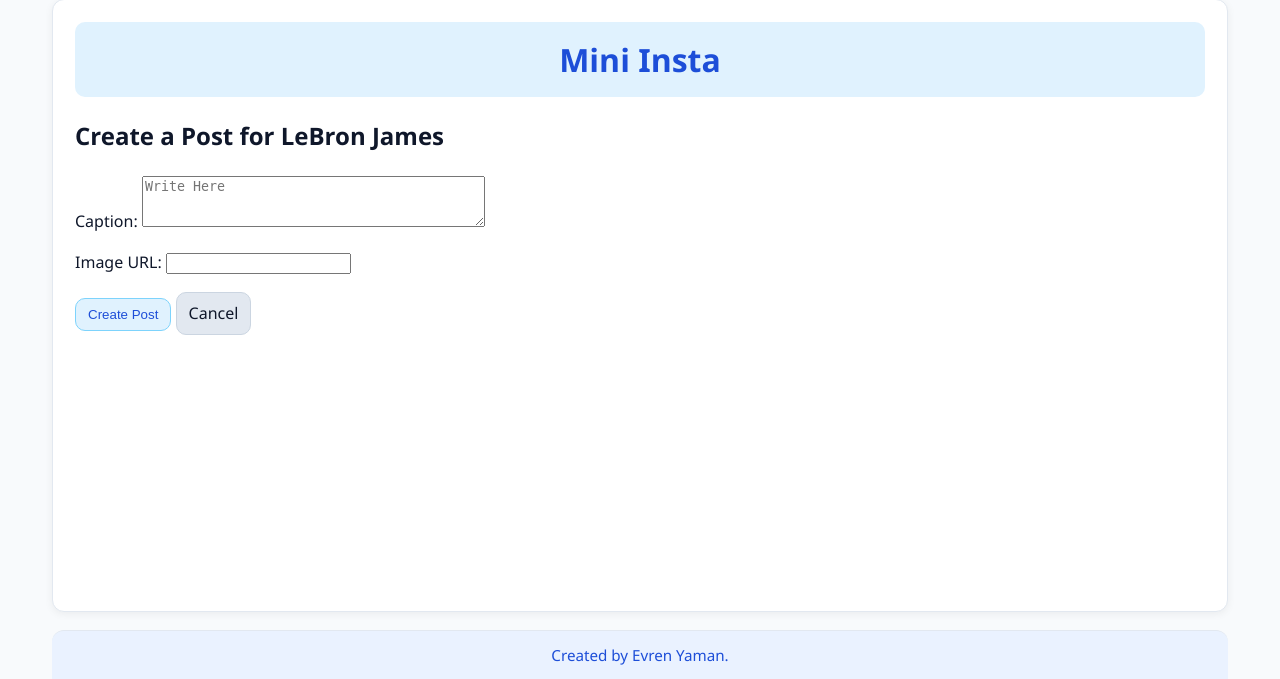
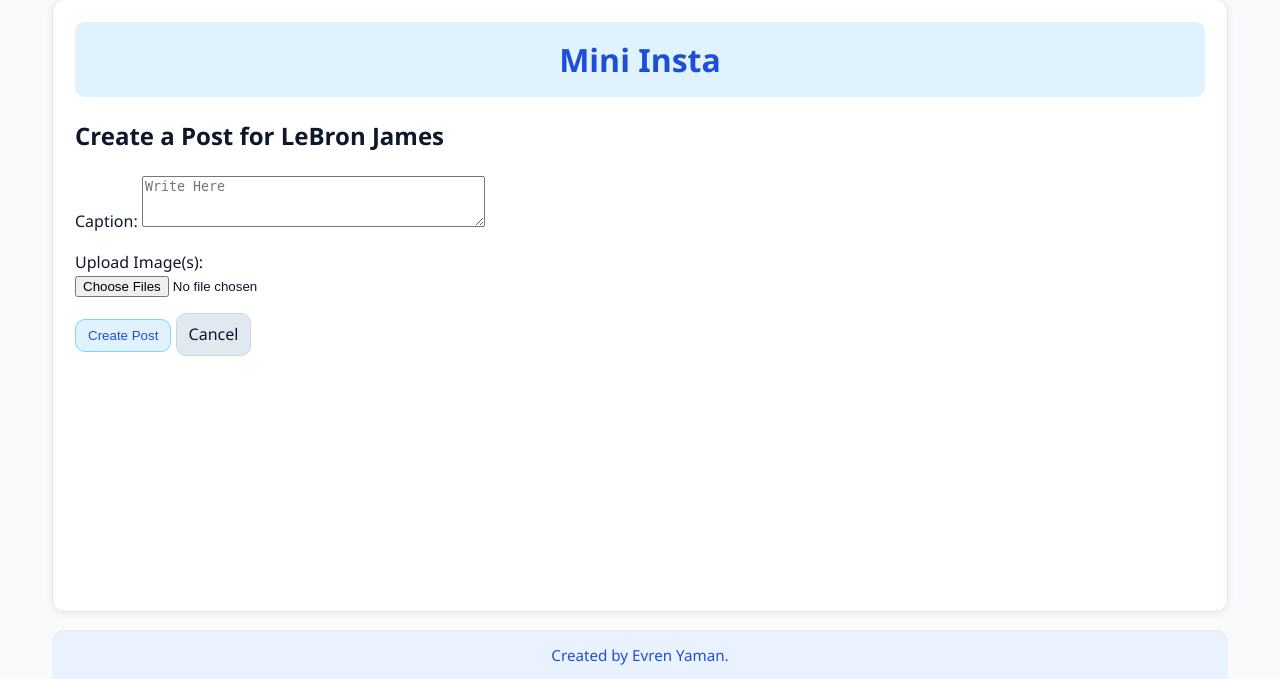
Before and after one commit to Evren-Y/cs412, a Django app: page /mini_insta/profile/1/create_post in a window 1280 px wide. Shown: the part 121-800 px from the top of the page. Run offline with Django 5.2, Linux system fonts and the light colour scheme; data comes from the database, SQL or seed files in the repository; both versions use the stored data as it was after the commit.

Commit message:
Uploading Photos, revised Photo Model

```diff
--- a/cs412/urls.py
+++ b/cs412/urls.py
@@ -25,4 +25,4 @@ urlpatterns = [
     path("restaurant/", include("restaurant.urls")),
     path("blog_ex/", include("blog_ex.urls")),
     path("mini_insta/", include("mini_insta.urls")),
-] + static(settings.STATIC_URL, document_root=settings.STATIC_ROOT)
+] + static(settings.STATIC_URL, document_root=settings.STATIC_ROOT) + static(settings.MEDIA_URL, document_root=settings.MEDIA_ROOT)
--- a/mini_insta/forms.py
+++ b/mini_insta/forms.py
@@ -6,12 +6,7 @@ from django import forms
 from .models import *
 
 class CreatePostForm(forms.ModelForm):
-    ''' '''
-
-    image_url = forms.URLField(
-        required=False,
-        label="Image URL"
-    )
+    ''' Form for creating a new Post with caption only. '''
 
     class Meta:
         '''associate this form with a model from our database'''
--- a/mini_insta/models.py
+++ b/mini_insta/models.py
@@ -45,7 +45,22 @@ class Photo(models.Model):
     post = models.ForeignKey(Post, on_delete=models.CASCADE)
     image_url = models.URLField(blank=True)
     timestamp = models.DateTimeField(auto_now=True)
+    image_file = models.ImageField(blank=True)
+
+    def get_image_url(self):
+        ''' Return the URL of the image. '''
+
+        if self.image_url:
+            return self.image_url
+        elif self.image_file:
+            return self.image_file.url
+        return None
 
     def __str__(self):
         ''' Return a readable string showing the image URL and username of owner. '''
-        return f'{self.image_url} by {self.post.profile.username}'
+
+        if self.image_url:
+            return f'{self.image_url} by {self.post.profile.username}'
+        elif self.image_file:
+            return f'{self.image_file.name} by {self.post.profile.username}'
+        return "No image"
--- a/mini_insta/templates/mini_insta/create_post_form.html
+++ b/mini_insta/templates/mini_insta/create_post_form.html
@@ -10,14 +10,27 @@
 {% block content %}
 <h2>Create a Post{% if profile %} for {{ profile.username }}{% endif %}</h2>
 
-<form method="POST" action="{% url 'create_post' profile.pk %}">
+<form method="POST" action="{% url 'create_post' profile.pk %}" enctype="multipart/form-data">
   {% csrf_token %}
   {{ form.as_p }}
+   <p>
+    <label for="image_files">Upload Image(s):</label><br>
+    <input
+      type="file"
+      id="image_files"
+      name="image_files"
+      multiple accept="image/*"
+    >
+  </p>
+
   <button type="submit" class="btn">Create Post</button>
+
   {% if profile %}
     <a href="{% url 'profile' profile.pk %}" class="btn btn-secondary">Cancel</a>
   {% else %}
     <a href="{% url 'show_all_profiles' %}" class="btn btn-secondary">Cancel</a>
   {% endif %}
+
 </form>
+
 {% endblock %}
--- a/mini_insta/templates/mini_insta/show_profile.html
+++ b/mini_insta/templates/mini_insta/show_profile.html
@@ -35,7 +35,7 @@
       <a href="{% url 'post' post.id %}" class="profile-card">
         {% if post.get_all_photos.first %}
           <img
-            src="{{ post.get_all_photos.first.image_url }}"
+            src="{{ post.get_all_photos.first.get_image_url }}"
             alt="Post {{ post.id }} by {{ profile.display_name }}"
             class="profile-thumb"
           >
--- a/mini_insta/views.py
+++ b/mini_insta/views.py
@@ -55,9 +55,13 @@ class CreatePostView(CreateView):
         response = super().form_valid(form)
 
         # also create a Photo for this post if an image_url was submitted
-        image_url = self.request.POST.get('image_url')
-        if image_url:
-            Photo.objects.create(post=self.object, image_url=image_url)
+        # image_url = self.request.POST.get('image_url')
+        #if image_url:
+        #    Photo.objects.create(post=self.object, image_url=image_url)
+        uploaded_files = self.request.FILES.getlist('image_files')
+
+        for file in uploaded_files:
+            Photo.objects.create(post=self.object, image_file=file)
 
         return response
 
```
Also changed, not shown: mini_insta/templates/mini_insta/show_post.html (+13 -5 lines), db.sqlite3, media/LeBron-James-41-1536x845.jpg (added), media/Matrix-Neo-scaled-1.jpg (added), mini_insta/migrations/0003_photo_image_file.py (added).
